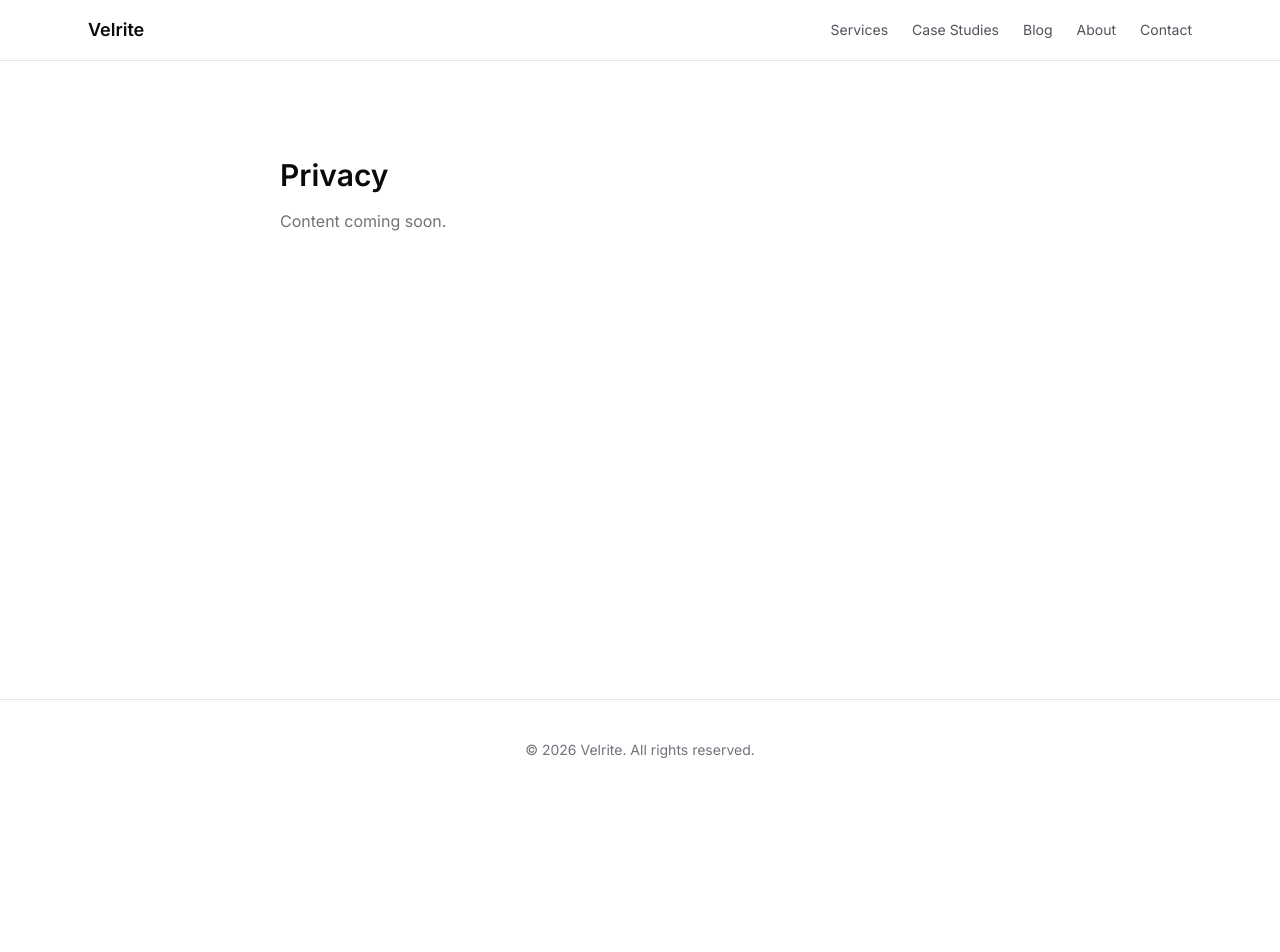
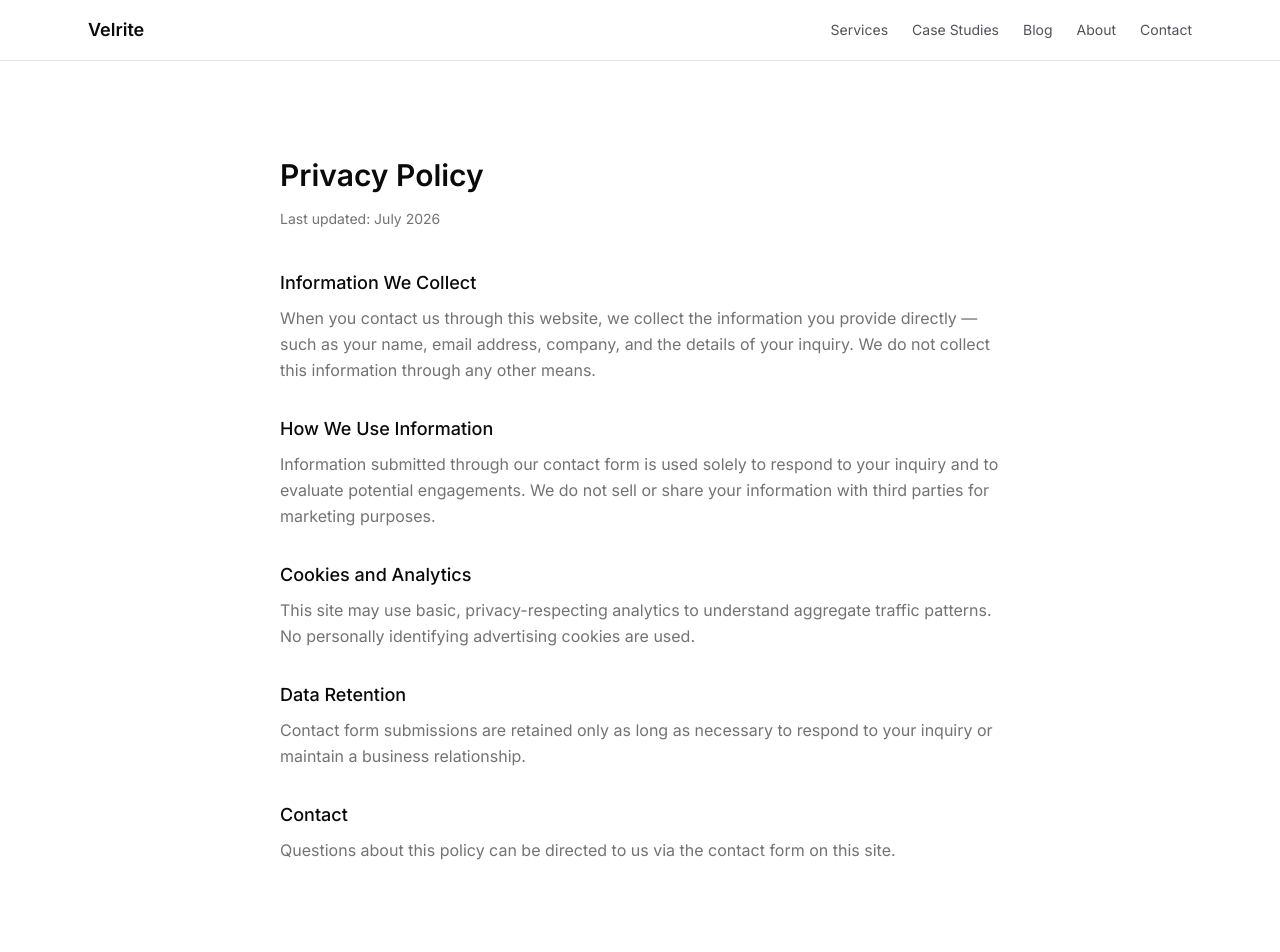
Before and after one commit to velrite/SAFETY-TRASH, a Next.js app: page /privacy in a window 1280 px wide. Shown: the top 952 px of the page. Before the commit the page ends 800 px from the top, so only its background shows below. Built offline with nearby package versions, Linux system fonts and the light colour scheme.

Commit message:
Add real Privacy Policy and Terms of Service content

```diff
--- a/src/app/privacy/page.tsx
+++ b/src/app/privacy/page.tsx
@@ -1,8 +1,54 @@
-export default function Page() {
+export default function Privacy() {
   return (
     <main className="mx-auto max-w-3xl px-6 py-24">
-      <h1 className="text-3xl font-semibold">Privacy</h1>
-      <p className="mt-4 text-muted-foreground">Content coming soon.</p>
+      <h1 className="text-3xl font-semibold">Privacy Policy</h1>
+      <p className="mt-4 text-sm text-muted-foreground">Last updated: July 2026</p>
+
+      <div className="mt-10 space-y-8 text-muted-foreground leading-relaxed">
+        <section>
+          <h2 className="text-lg font-medium text-foreground">Information We Collect</h2>
+          <p className="mt-2">
+            When you contact us through this website, we collect the information you
+            provide directly — such as your name, email address, company, and the
+            details of your inquiry. We do not collect this information through any
+            other means.
+          </p>
+        </section>
+
+        <section>
+          <h2 className="text-lg font-medium text-foreground">How We Use Information</h2>
+          <p className="mt-2">
+            Information submitted through our contact form is used solely to respond
+            to your inquiry and to evaluate potential engagements. We do not sell or
+            share your information with third parties for marketing purposes.
+          </p>
+        </section>
+
+        <section>
+          <h2 className="text-lg font-medium text-foreground">Cookies and Analytics</h2>
+          <p className="mt-2">
+            This site may use basic, privacy-respecting analytics to understand
+            aggregate traffic patterns. No personally identifying advertising
+            cookies are used.
+          </p>
+        </section>
+
+        <section>
+          <h2 className="text-lg font-medium text-foreground">Data Retention</h2>
+          <p className="mt-2">
+            Contact form submissions are retained only as long as necessary to
+            respond to your inquiry or maintain a business relationship.
+          </p>
+        </section>
+
+        <section>
+          <h2 className="text-lg font-medium text-foreground">Contact</h2>
+          <p className="mt-2">
+            Questions about this policy can be directed to us via the contact form
+            on this site.
+          </p>
+        </section>
+      </div>
     </main>
   );
 }
--- a/src/app/terms/page.tsx
+++ b/src/app/terms/page.tsx
@@ -1,8 +1,53 @@
-export default function Page() {
+export default function Terms() {
   return (
     <main className="mx-auto max-w-3xl px-6 py-24">
-      <h1 className="text-3xl font-semibold">Terms</h1>
-      <p className="mt-4 text-muted-foreground">Content coming soon.</p>
+      <h1 className="text-3xl font-semibold">Terms of Service</h1>
+      <p className="mt-4 text-sm text-muted-foreground">Last updated: July 2026</p>
+
+      <div className="mt-10 space-y-8 text-muted-foreground leading-relaxed">
+        <section>
+          <h2 className="text-lg font-medium text-foreground">Use of This Website</h2>
+          <p className="mt-2">
+            This website is provided for informational purposes to describe Velrite's
+            consulting services. By using this site, you agree not to misuse it or
+            attempt to disrupt its normal operation.
+          </p>
+        </section>
+
+        <section>
+          <h2 className="text-lg font-medium text-foreground">No Warranty</h2>
+          <p className="mt-2">
+            Content on this site, including case studies and service descriptions,
+            is provided for general informational purposes and does not constitute
+            a guarantee of specific outcomes for any engagement.
+          </p>
+        </section>
+
+        <section>
+          <h2 className="text-lg font-medium text-foreground">Engagements</h2>
+          <p className="mt-2">
+            Any consulting engagement with Velrite is governed by a separate,
+            mutually signed agreement outlining scope, deliverables, and terms —
+            not by this website.
+          </p>
+        </section>
+
+        <section>
+          <h2 className="text-lg font-medium text-foreground">Changes to These Terms</h2>
+          <p className="mt-2">
+            These terms may be updated periodically. Continued use of this site
+            constitutes acceptance of any changes.
+          </p>
+        </section>
+
+        <section>
+          <h2 className="text-lg font-medium text-foreground">Contact</h2>
+          <p className="mt-2">
+            Questions about these terms can be directed to us via the contact form
+            on this site.
+          </p>
+        </section>
+      </div>
     </main>
   );
 }
```
